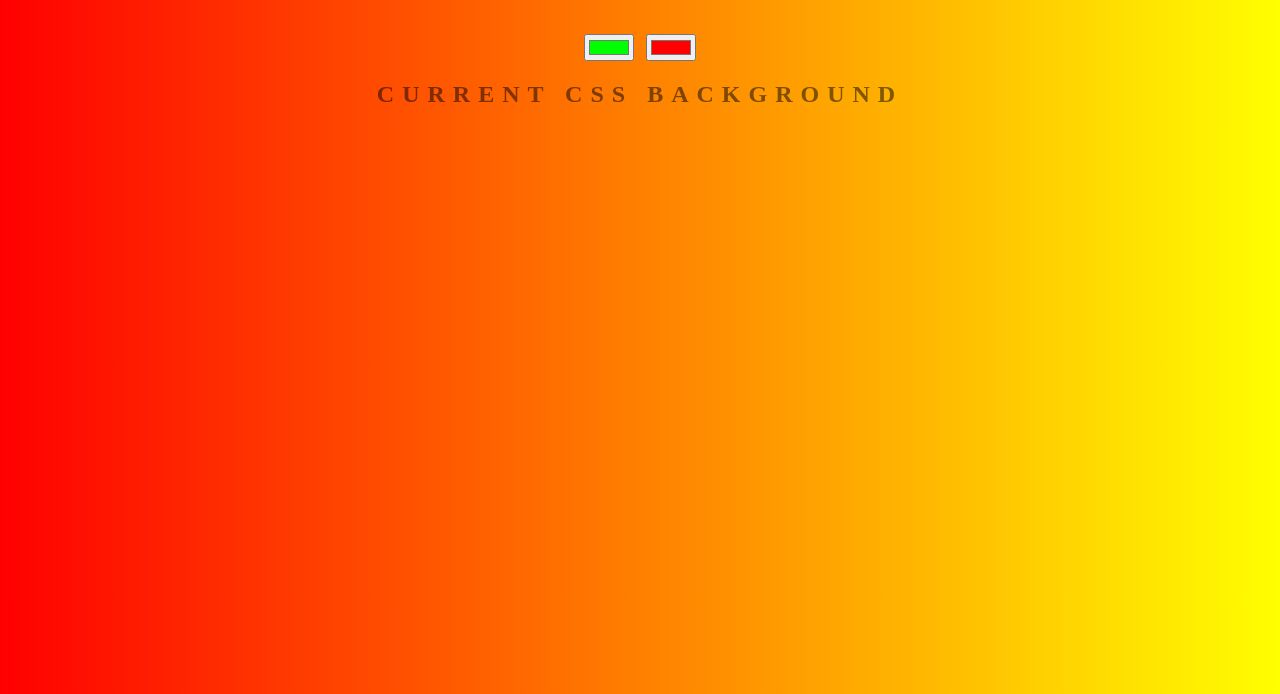
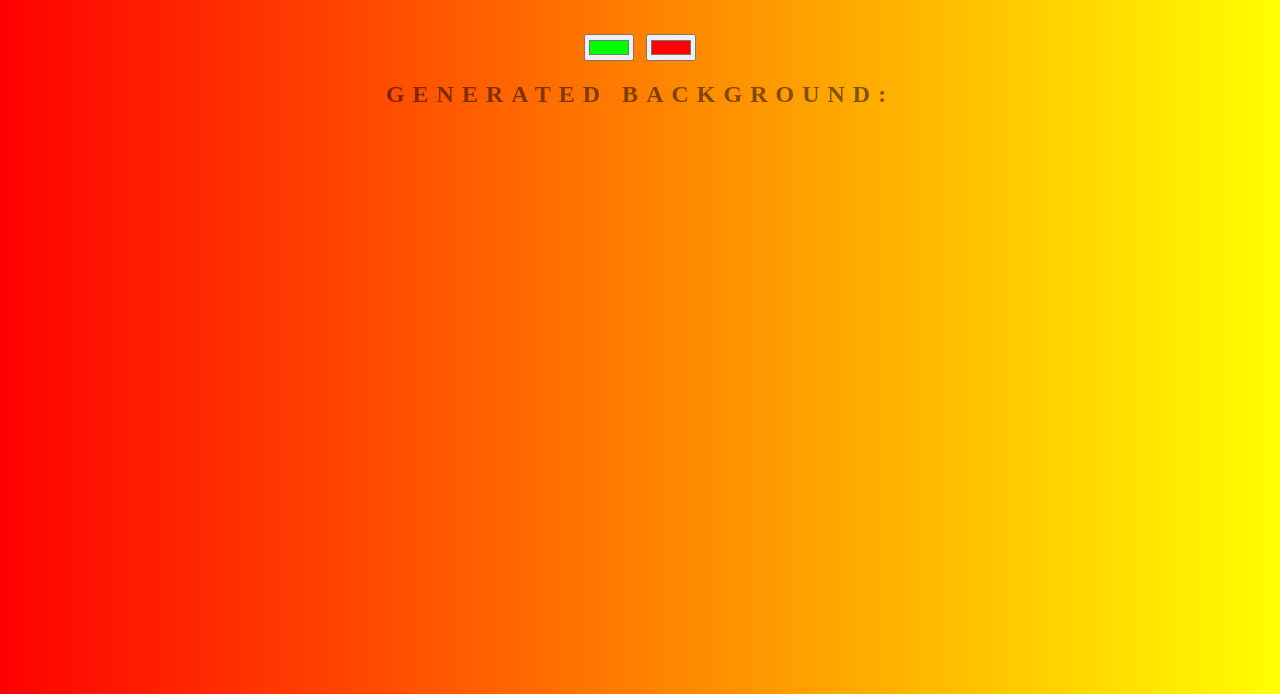
Before and after one commit to gextra1/collaborative-work2-sample, a plain HTML site: page index.html in a window 1280 px wide. Shown: the part 106-800 px from the top of the page. Drawn offline with Linux system fonts and the light colour scheme.

Commit message:
changing text

```diff
--- a/index.html
+++ b/index.html
@@ -8,7 +8,7 @@
         <h1>COOL Background</h1>
         <input class= "color1" type="color" name="color1" value="#00ff00">
         <input class= "color2" type="color" name="color1" value="#ff0000">
-        <h2>Current CSS Background</h2>
+        <h2>Generated Background:</h2>
         <h3></h3>
 
         <script type="text/javascript" src="./script.js">
```
